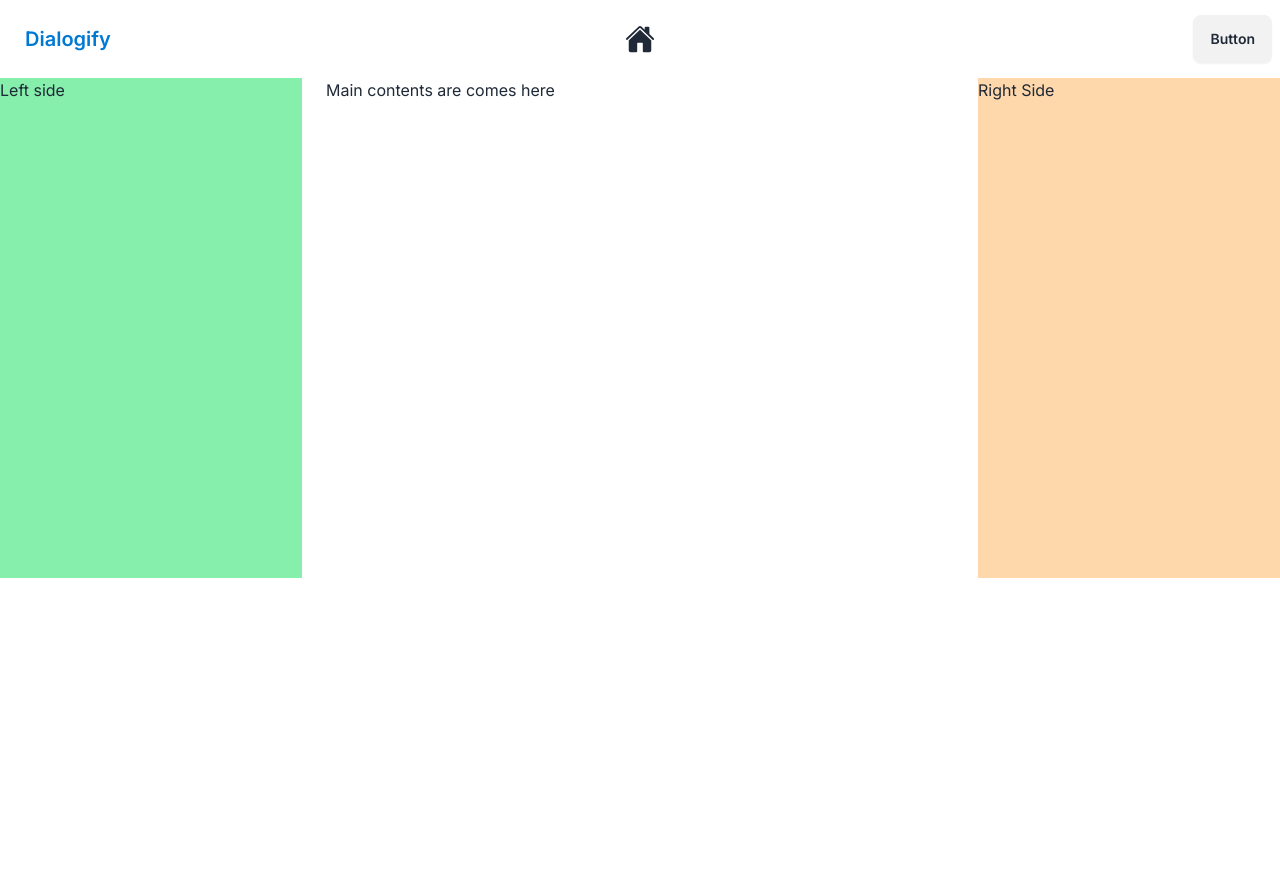
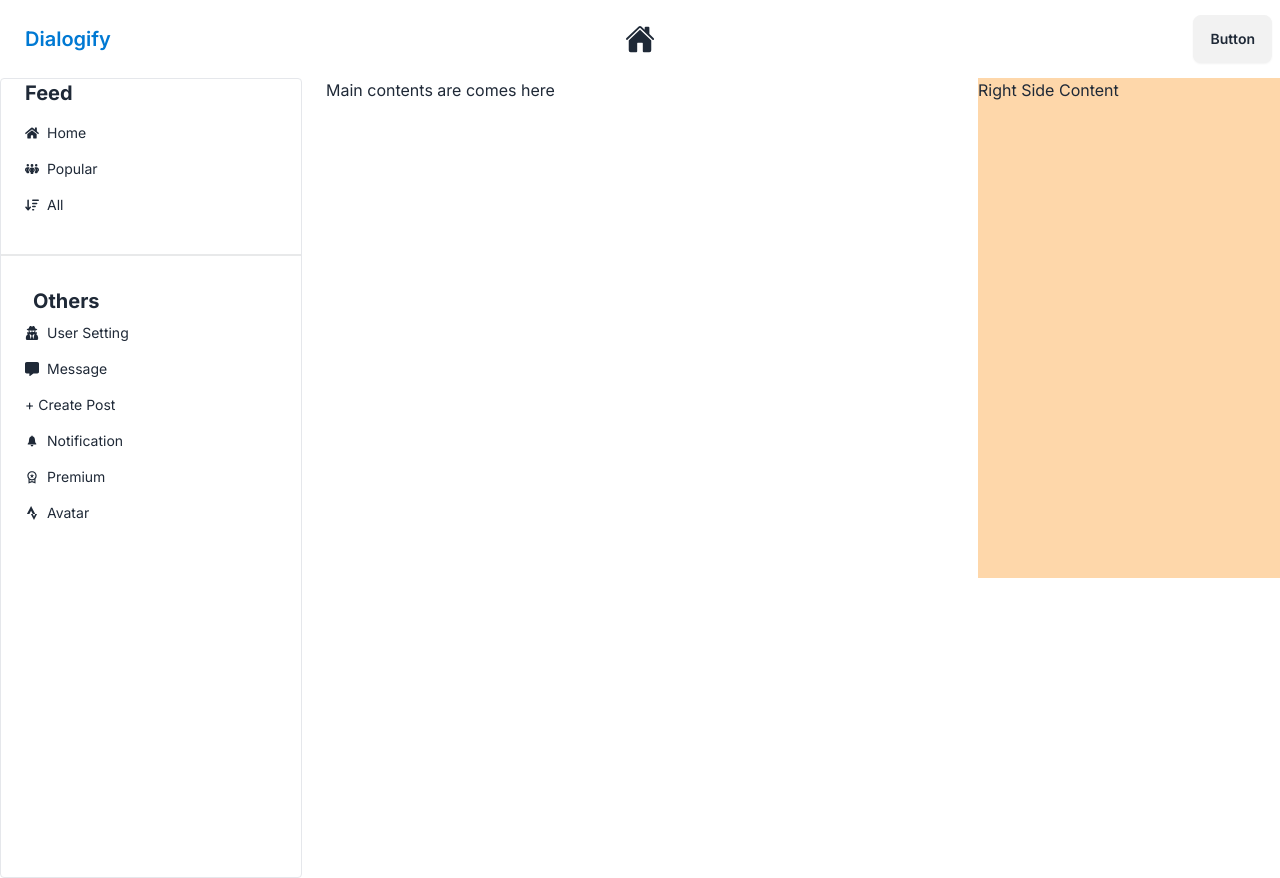
Before and after one commit to bishaldofo/dialogify-project, a Next.js app: page / in a window 1280 px wide. Before the commit the page ends 800 px from the top, so only its background shows below. Built offline with nearby package versions, Linux system fonts and the light colour scheme.

Commit message:
added left side navigation

```diff
--- a/src/app/layout.js
+++ b/src/app/layout.js
@@ -1,11 +1,11 @@
+import Navbar from '@/components/shared/navbar'
 import { Inter } from 'next/font/google'
 import './globals.css'
-import Navbar from '@/components/shared/navbar'
 
 const inter = Inter({ subsets: ['latin'] })
 
 export const metadata = {
-  title: 'Create Next App',
+  title: 'Dialogify',
   description: 'Generated by create next app',
 }
 
@@ -16,6 +16,7 @@ export default function RootLayout({ children }) {
         <div className='max-w-7xl m-auto'>
           <Navbar></Navbar>
           {children}
+
         </div>
       </body>
     </html>
--- a/src/app/page.js
+++ b/src/app/page.js
@@ -1,19 +1,9 @@
+import Home from "@/components/shared/Home/Home";
+
 const HomePage = () => {
   return (
       <section>
-      <div className="grid grid-cols-1 md:grid-cols-4 gap-6">
-      <div className="bg-green-300 h-[500px]">
-        <h2>Left side</h2>
-       </div>
-       <div className="md:col-span-2 ">
-         <div className="">
-          Main contents are comes here
-         </div>
-       </div>
-       <div className="bg-orange-200 h-[500px]">
-          <h2>Right Side</h2>
-       </div>
-         </div>
+      <Home></Home>
       </section>
   )
 }
--- /dev/null
+++ b/src/components/shared/Home/Home.jsx
@@ -0,0 +1,24 @@
+import LeftSide from "@/components/shared/Home/LeftSide";
+import RightSide from "@/components/shared/Home/RightSide";
+
+const Home = () => {
+    return (
+        <section>
+        <div className="grid grid-cols-1 md:grid-cols-4 gap-6">
+        <div className="min-h-screen border rounded">
+          <LeftSide></LeftSide>
+         </div>
+         <div className="md:col-span-2 ">
+           <div className="">
+            Main contents are comes here
+           </div>
+         </div>
+         <div className="bg-orange-200 h-[500px]">
+            <RightSide></RightSide>
+         </div>
+           </div>
+        </section>
+    );
+};
+
+export default Home;
--- /dev/null
+++ b/src/components/shared/Home/HomeShare/LeftMenu.jsx
@@ -0,0 +1,74 @@
+import { FaHome, FaStrava, FaUserSecret } from "react-icons/fa";
+import { FaArrowDownWideShort, FaMessage, FaPeopleGroup } from "react-icons/fa6";
+import { IoIosNotifications } from "react-icons/io";
+import { MdOutlineWorkspacePremium } from "react-icons/md";
+
+const LeftMenu = () => {
+    return (
+        <div>
+        <h2 className="text-xl font-bold pl-6">Feed</h2>
+        <ul className="menu rounded-box">
+        <li>
+          <a>
+          <FaHome />
+          Home
+          </a>
+        </li>
+        <li>
+          <a>
+          <FaPeopleGroup />
+            Popular
+          </a>
+        </li>
+        <li>
+          <a>
+          <FaArrowDownWideShort />
+           All
+          </a>
+        </li>
+      </ul>
+        <div className="divider"></div>
+      <ul className="menu rounded-box">
+      <h2 className="text-xl font-bold pl-6">Others</h2>
+      <li>
+        <a>
+        <FaUserSecret />
+        User Setting
+        </a>
+      </li>
+      <li>
+        <a>
+        <FaMessage />
+          Message
+        </a>
+      </li>
+      <li>
+        <a>
+
+         + Create Post
+        </a>
+      </li>
+      <li>
+        <a>
+        <IoIosNotifications />
+        Notification
+        </a>
+      </li>
+      <li>
+        <a>
+        <MdOutlineWorkspacePremium />
+          Premium
+        </a>
+      </li>
+      <li>
+        <a>
+        <FaStrava />
+        Avatar
+        </a>
+      </li>
+      </ul>
+        </div>
+    );
+};
+
+export default LeftMenu;
--- /dev/null
+++ b/src/components/shared/Home/LeftSide.jsx
@@ -0,0 +1,12 @@
+import LeftMenu from "./HomeShare/LeftMenu";
+
+const LeftSide = () => {
+    return (
+        <div>
+        <LeftMenu></LeftMenu>
+        {/*I have need a image here */}
+        </div>
+    );
+};
+
+export default LeftSide;
--- /dev/null
+++ b/src/components/shared/Home/RightSide.jsx
@@ -0,0 +1,11 @@
+
+
+const RightSide = () => {
+    return (
+        <div>
+          <h2>Right Side Content</h2>
+        </div>
+    );
+};
+
+export default RightSide;
```
